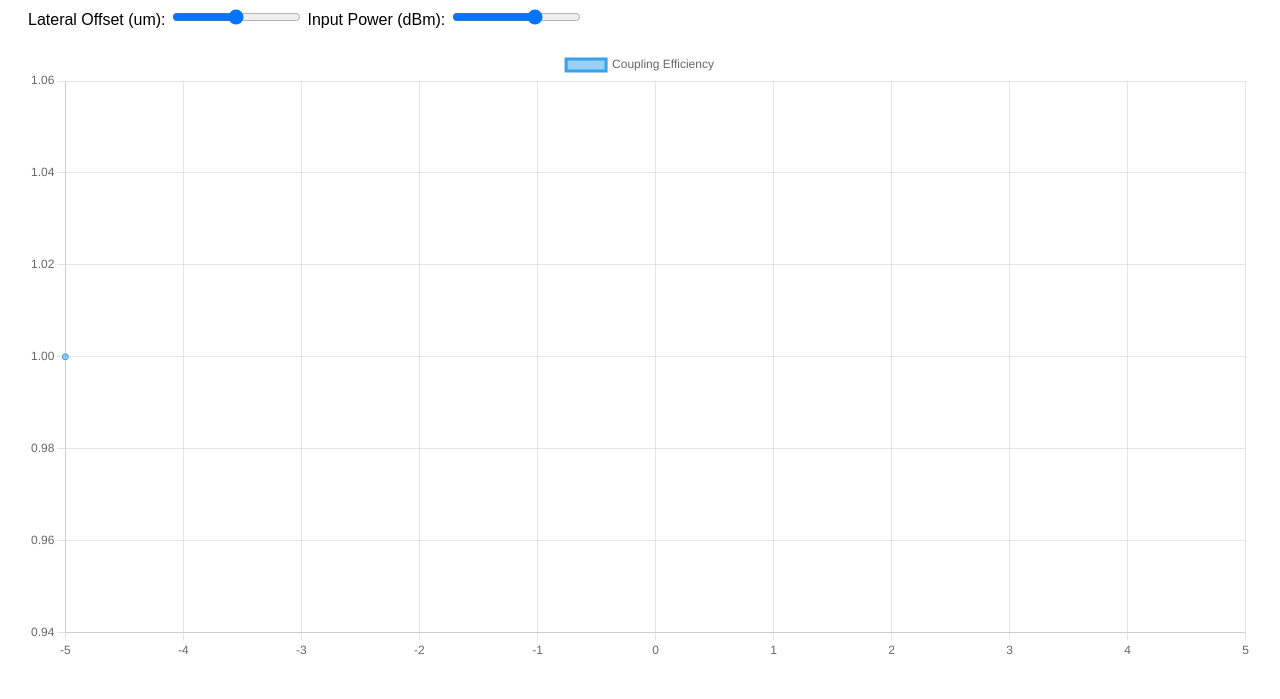
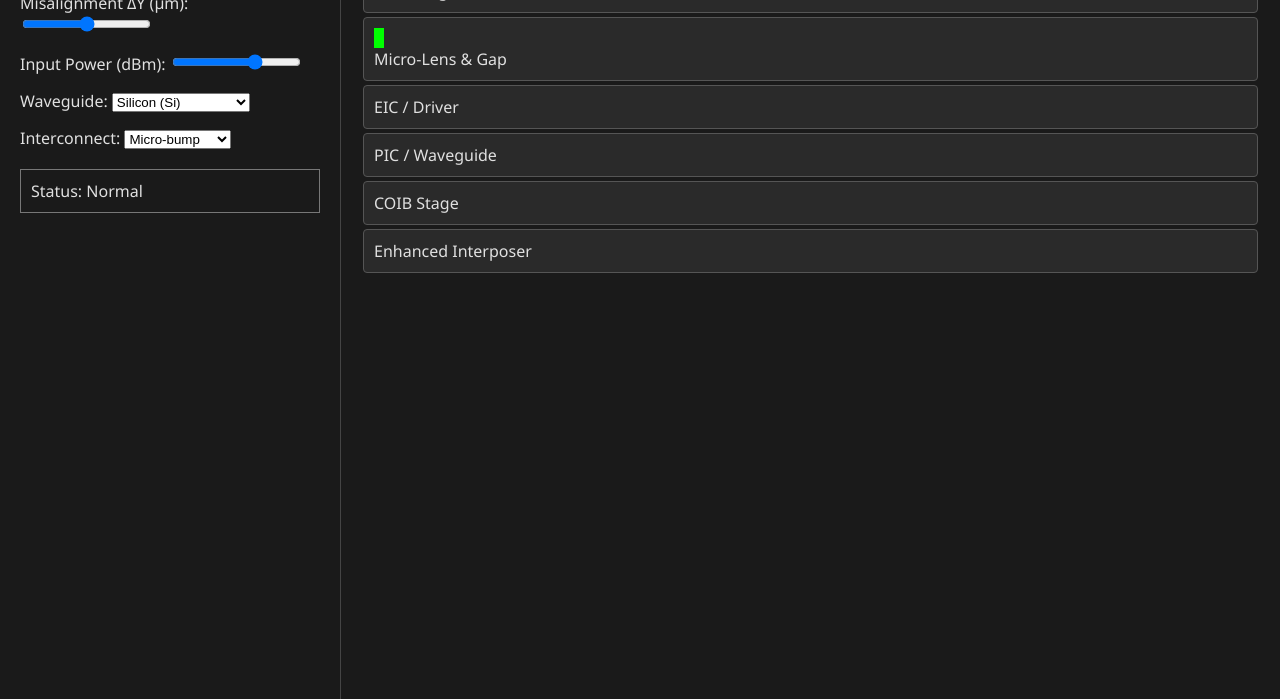
Before and after one commit to alsktv/cpo, a website: page index.html in a window 1280 px wide. Shown: the part 101-800 px from the top of the page. Drawn offline with nearby package versions, Linux system fonts and the light colour scheme.

Commit message:
Implement visual CPO simulator

```diff
--- a/index.html
+++ b/index.html
@@ -2,20 +2,43 @@
 <html lang="en">
 <head>
     <meta charset="UTF-8">
-    <title>CPO Interconnect Simulator</title>
-    <script src="https://cdn.jsdelivr.net/npm/chart.js"></script>
-    <style>
-        body { font-family: sans-serif; padding: 20px; }
-        .controls { margin-bottom: 20px; }
-    </style>
+    <meta name="viewport" content="width=device-width, initial-scale=1.0">
+    <title>CPO Interactive Simulator</title>
+    <link rel="stylesheet" href="style.css">
 </head>
 <body>
-    <h1>CPO Interconnect Simulator</h1>
-    <div class="controls">
-        <label>Lateral Offset (um): <input type="range" id="dy" min="-5" max="5" value="0"></label>
-        <label>Input Power (dBm): <input type="range" id="pin" min="0" max="30" value="20"></label>
+    <div id="app">
+        <section id="controls">
+            <h2>Controls</h2>
+            <label>Misalignment ΔY (µm): <input type="range" id="dy" min="-5" max="5" step="0.1" value="0"></label>
+            <label>Input Power (dBm): <input type="range" id="pin" min="0" max="30" step="0.1" value="20"></label>
+            <label>Waveguide:
+                <select id="material">
+                    <option value="Si">Silicon (Si)</option>
+                    <option value="SiN">Silicon Nitride (SiN)</option>
+                </select>
+            </label>
+            <label>Interconnect:
+                <select id="interconnect">
+                    <option value="bump">Micro-bump</option>
+                    <option value="SoIC">TSMC SoIC™</option>
+                </select>
+            </label>
+            <div id="status">Status: Normal</div>
+        </section>
+        <section id="visualization">
+            <div class="layer" id="layer-ifau">iFAU Fiber Entry</div>
+            <div class="layer" id="layer-coit">COIT Stage</div>
+            <div class="layer" id="layer-lens-gap">
+                <div id="beam"></div>
+                Micro-Lens & Gap
+            </div>
+            <div class="layer" id="layer-eic">EIC / Driver</div>
+            <div class="layer" id="layer-pic">PIC / Waveguide</div>
+            <div class="layer" id="layer-coib">COIB Stage</div>
+            <div class="layer" id="layer-substrate">Enhanced Interposer</div>
+        </section>
     </div>
-    <canvas id="chart"></canvas>
-    <script src="app.js"></script>
+    <script src="script.js"></script>
 </body>
 </html>
--- /dev/null
+++ b/script.js
@@ -0,0 +1,38 @@
+const controls = ['dy', 'pin', 'material', 'interconnect'];
+const root = document.documentElement;
+
+function updateSimulation() {
+    const dy = parseFloat(document.getElementById('dy').value);
+    const pin = parseFloat(document.getElementById('pin').value);
+    const material = document.getElementById('material').value;
+    const interconnect = document.getElementById('interconnect').value;
+
+    // 1. Coupling Efficiency Calculation
+    const eta = Math.exp(-2 * Math.pow(dy / 1.6, 2));
+    root.style.setProperty('--beam-width', (10 * eta) + 'px');
+    root.style.setProperty('--beam-opacity', eta);
+
+    // 2. Waveguide Nonlinearity
+    let statusText = "Status: Normal";
+    if (material === 'Si' && pin >= 24.43) {
+        root.style.setProperty('--thermal-color', '#ff0000');
+        statusText = "Status: Burnout Alert!";
+    } else {
+        root.style.setProperty('--thermal-color', '#00ff00');
+    }
+
+    // 3. Interconnect Scaling
+    if (interconnect === 'SoIC') {
+        root.style.setProperty('--signal-speed', '0.06s'); // ~16.6x faster
+    } else {
+        root.style.setProperty('--signal-speed', '1s');
+    }
+
+    document.getElementById('status').innerText = statusText;
+}
+
+controls.forEach(id => {
+    document.getElementById(id).addEventListener('input', updateSimulation);
+});
+
+updateSimulation();
--- /dev/null
+++ b/style.css
@@ -0,0 +1,62 @@
+:root {
+    --beam-width: 10px;
+    --beam-opacity: 1;
+    --thermal-color: #00ff00;
+    --signal-speed: 1s;
+    --node-size: 20px;
+    --bg-color: #1a1a1a;
+    --text-color: #e0e0e0;
+}
+
+body {
+    background-color: var(--bg-color);
+    color: var(--text-color);
+    font-family: 'Segoe UI', Tahoma, Geneva, Verdana, sans-serif;
+    margin: 0;
+}
+
+#app {
+    display: flex;
+    height: 100vh;
+}
+
+#controls {
+    width: 300px;
+    padding: 20px;
+    border-right: 1px solid #444;
+}
+
+#controls label {
+    display: block;
+    margin-bottom: 15px;
+}
+
+#visualization {
+    flex-grow: 1;
+    position: relative;
+    display: flex;
+    flex-direction: column;
+    padding: 20px;
+}
+
+.layer {
+    border: 1px solid #555;
+    padding: 10px;
+    margin: 2px;
+    border-radius: 4px;
+    background: #2a2a2a;
+}
+
+#beam {
+    width: var(--beam-width);
+    height: 20px;
+    background: var(--thermal-color);
+    opacity: var(--beam-opacity);
+    transition: all 0.2s;
+}
+
+#status {
+    margin-top: 20px;
+    padding: 10px;
+    border: 1px solid #777;
+}
```
